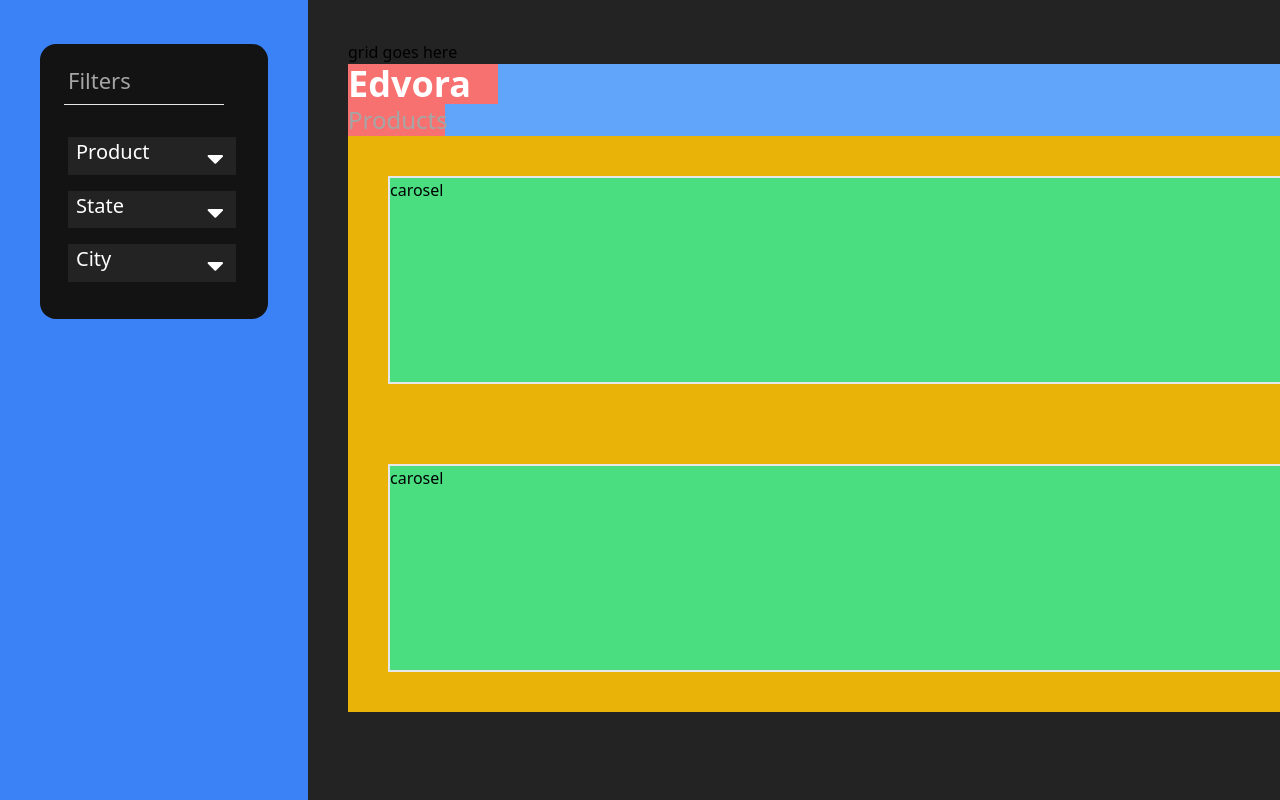
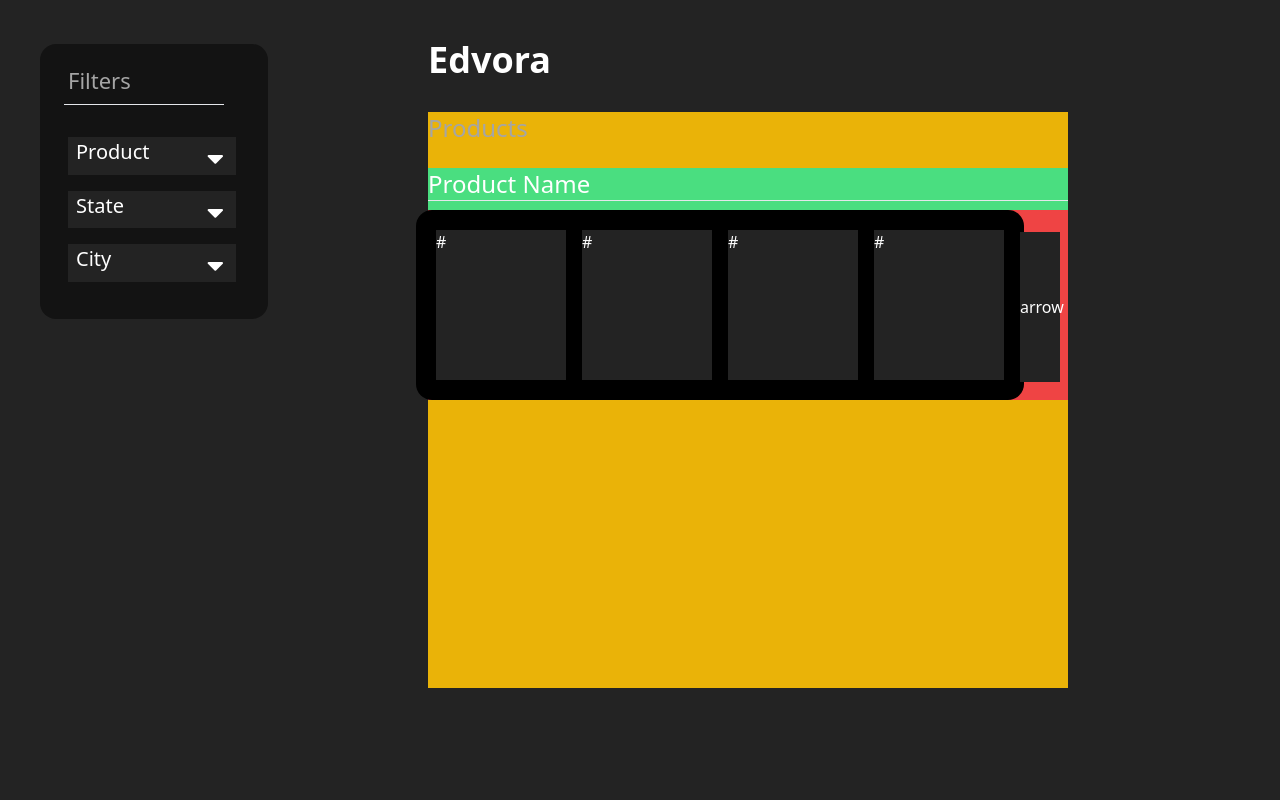
Before and after one commit to ElRemolino/Edvora-Frontend, a Next.js app: page / in a window 1280 px wide. Shown: the top 800 px of the page. Built offline with nearby package versions, Linux system fonts and the light colour scheme; no server answers.

Commit message:
carosel container set up with button matching layout

```diff
--- a/pages/index.js
+++ b/pages/index.js
@@ -30,20 +30,32 @@ export default function Home() {
 
   return (
     <div className="flex bg-edvora-greyCard min-h-screen min-w-screen">
-      <div className="bg-red-500 md:bg-green-500  lg:bg-blue-500    ">
+      <div name="filter-container">
         <FilterContainer data={data} products={products} states={states} cities={cities} />
       </div>
 
       {/* Main Content Containers */}
-      <div className="  p-10 sm:min-w-[70]% md:max-w-[100%]">
-        grid goes here
-        <div className=" bg-blue-400 md:max-w-[900px] lg:max-w-[1000px] ">
-          <h1 className=" bg-red-400 text-white font-bold text-4xl max-h-12 w-[150px] ">Edvora</h1>
-          <h2 className=" bg-red-400 text-edvora-greyFont relative top- h-15 w-[97px] text-2xl font-medium ">Products</h2>
+      <div className="lg:p-10 lg:relative lg:left-20 lg:w-[100vw]">
+        <div className="top-8">
+          <h1 className=" text-white font-bold text-4xl max-h-12 w-[150px]">Edvora</h1>
+          <h2 className=" text-edvora-greyFont h-15 w-[97px] text-2xl font-medium relative top-8 ">Products</h2>
         </div>
-        <div className="bg-yellow-500 h-[80%] grid md:grid-rows-2 md:max-w-[900px] lg:max-w-[1000px]">
-          <div className=" bg-green-400  mt-8 border-2 md:min-h-[196px] md:w-[80vw] md:m-10 lg:max-w-[900px]">carosel</div>
-          <div className=" bg-green-400  mt-8 border-2 md:min-h-[196px] md:max-w-[800px] md:m-10 lg:max-w-[900px]">carosel</div>
+        <div className="bg-yellow-500 lg:h-[80%] lg:max-w-[50vw]">
+
+          <div className=" bg-green-400 relative top-14 ">
+            <h2 className="text-white text-2xl">Product Name</h2>
+            <hr className="text-edvora-hr h-[10px]"></hr>
+            <div className="bg-red-500 flex">
+              <div className="bg-black h-[190px] w-[95%] rounded-2xl lg:flex lg:justify-center lg:p-5 lg:relative lg:right-3 lg:space-x-4">
+                <div className=" bg-edvora-greyCard text-white lg:h-[150px] lg:w-[210px] ">#</div>
+                <div className=" bg-edvora-greyCard text-white lg:h-[150px] lg:w-[210px]">#</div>
+                <div className=" bg-edvora-greyCard text-white lg:h-[150px] lg:w-[210px]">#</div>
+                <div className=" bg-edvora-greyCard text-white lg:h-[150px] lg:w-[210px]">#</div>
+              </div>
+              <button className=" bg-edvora-greyCard text-white lg:h-[150px] lg:w-[40px] lg:absolute lg:top-16 lg:right-2">arrow</button>
+            </div>
+
+          </div>
         </div>
       </div>
     </div>
```
